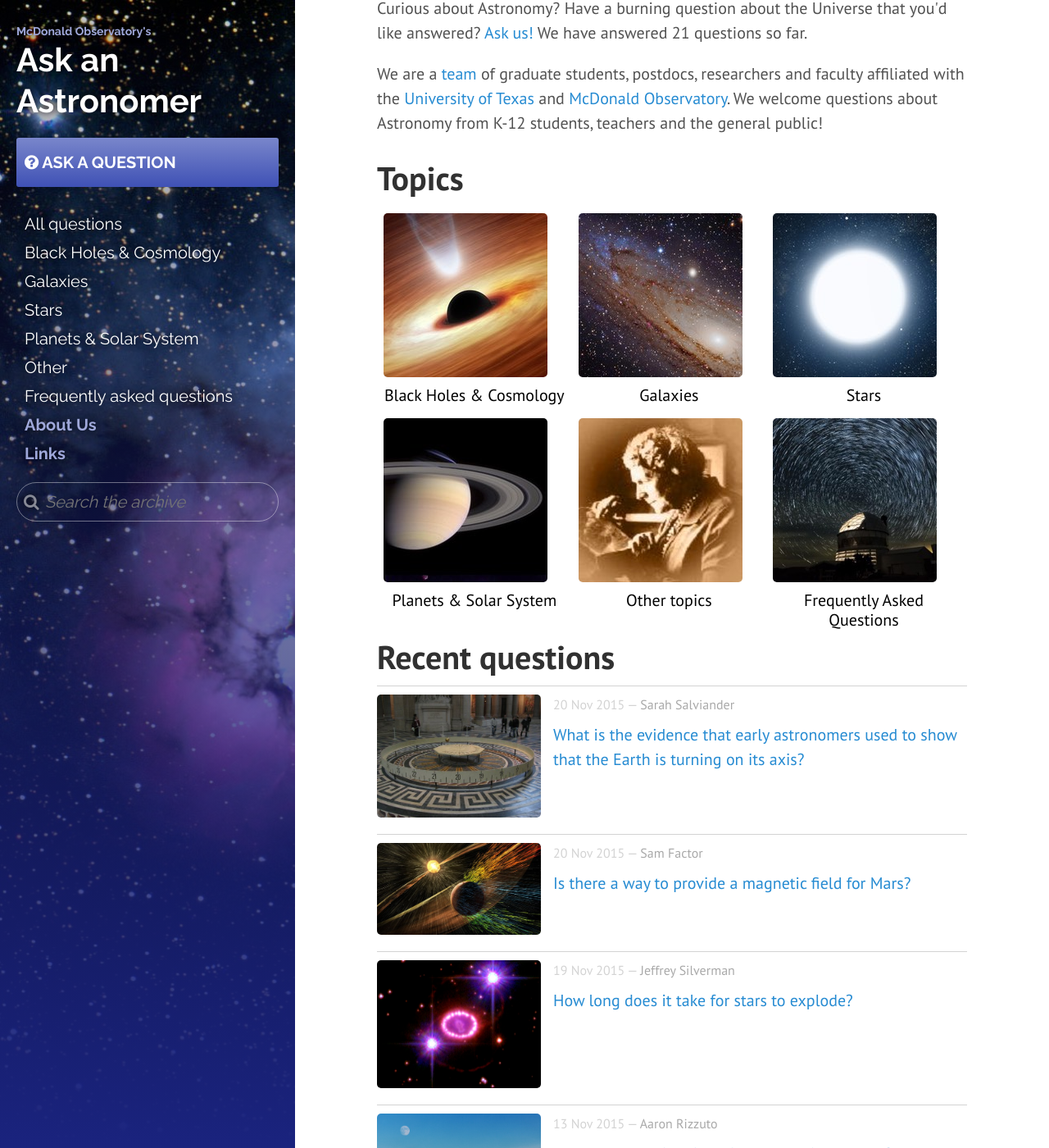
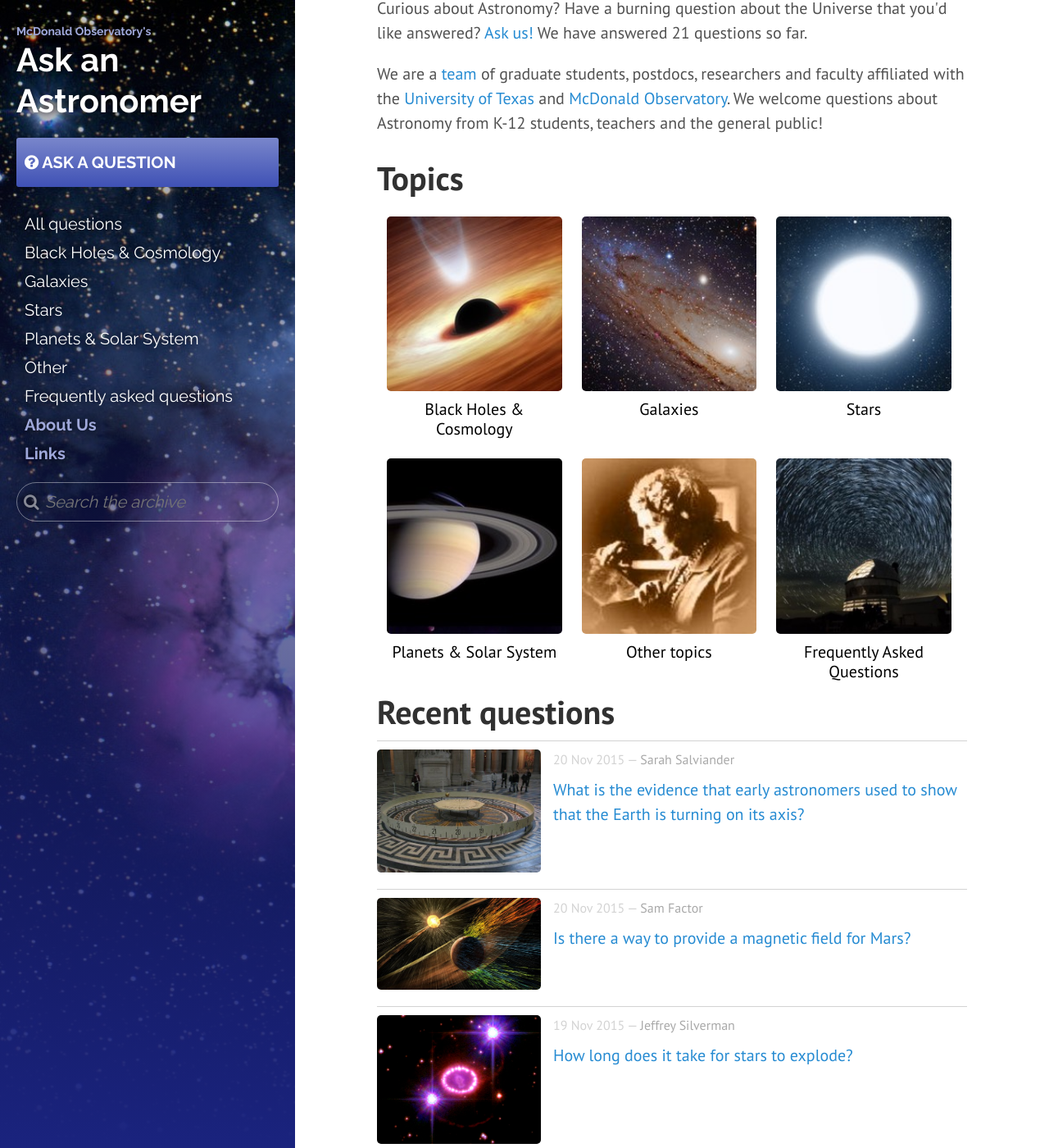
Before and after one commit to askanastronomer/askanastronomer.github.io, a Jekyll site: the page built from index.html, in a window 1280 px wide and 1400 px high, scrolled down 232 px. Shown: the whole window at 82% size. Built offline with Jekyll 4.4.1, drawn with Linux system fonts in a browser that asks for light colours; nearby versions of some CDN libraries; the list of posts is cut into pages by our own code.

Commit message:
Fixed topics bug

```diff
--- a/public/css/aaa.css
+++ b/public/css/aaa.css
@@ -181,7 +181,7 @@ a.about {
 .topics a {
   line-height:1.2;
   display:block;
-  padding:0.4rem;
+  padding:0.6rem;
   text-decoration:none;
   color:black;
 }
@@ -201,6 +201,7 @@ a.about {
 .topic img {
   margin:0;
   margin-bottom:10px;
+  min-width:100%;
 }
 
 .sidebar {
```
Also changed, not shown: img/aaa.jpg (added).
